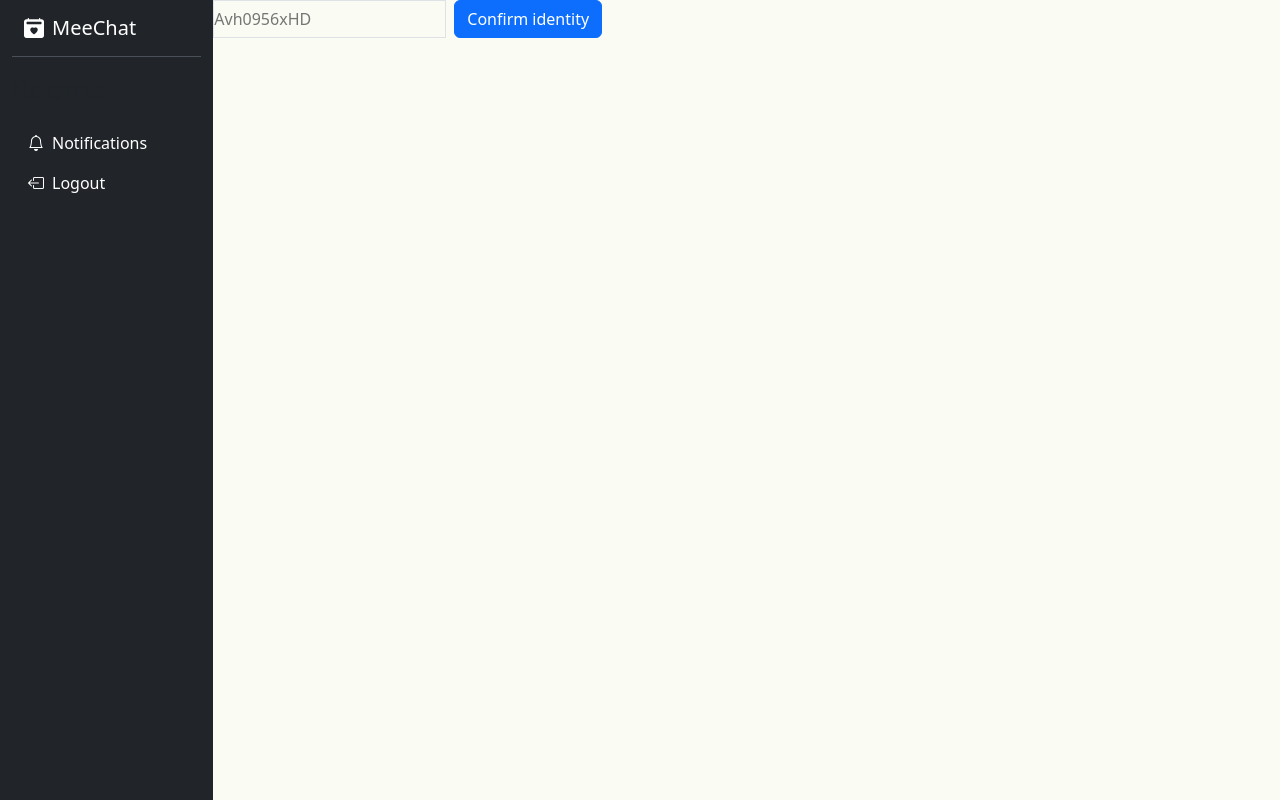
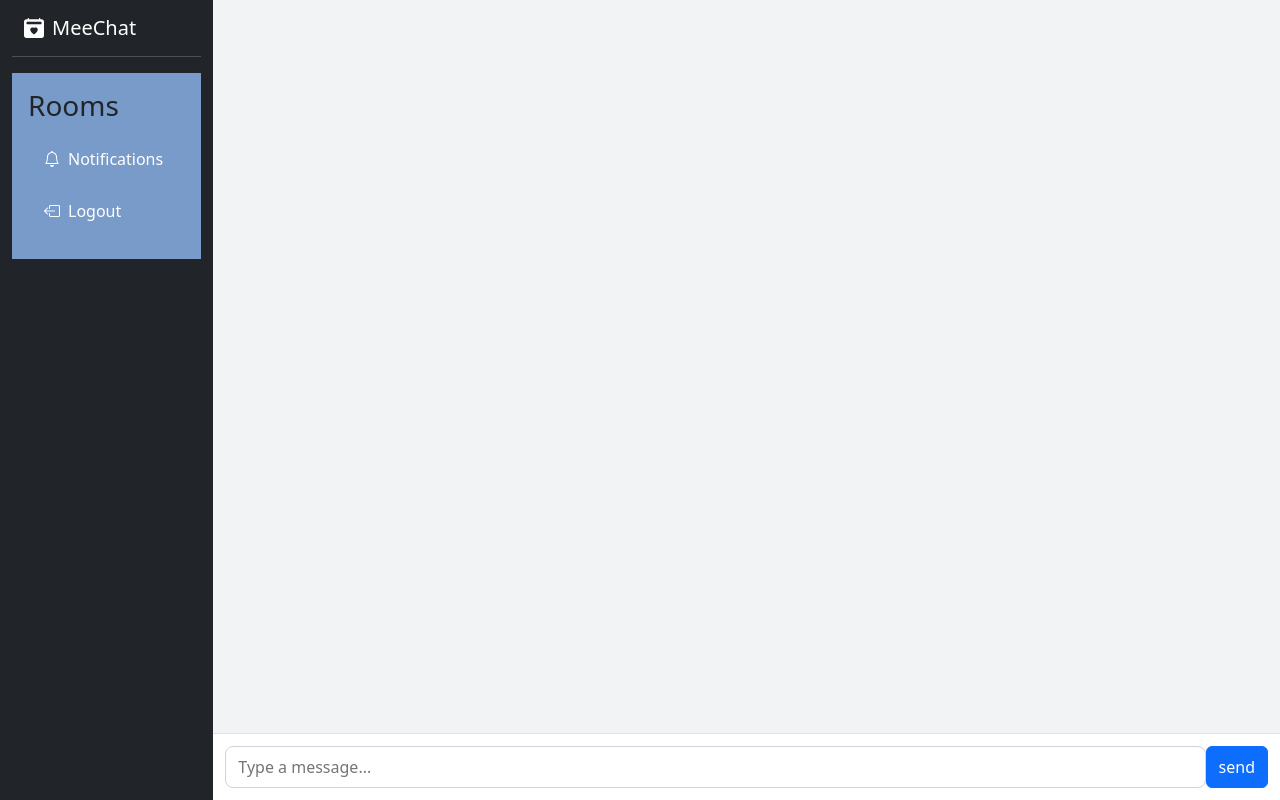
Before and after one commit to katGhost/meechat, a Flask app: page / in a window 1280 px wide. Run offline with Flask 3, Linux system fonts and the light colour scheme; some libraries are stand-ins or nearby versions.

Commit message:
chat room template created

```diff
--- a/static/css/styles.css
+++ b/static/css/styles.css
@@ -14,6 +14,84 @@ body {
     height: 100vh;
 }
 
+#main-nav-container {
+}
+
+#nav-top {
+    background-color: #789bc9;
+    padding: 1rem;
+    overflow-y: auto;
+}
+
 #navLinkContainer {
     white-space: no-wrap;
 }
+
+#navLinkContainer a {
+    /* background: rgba(255, 150, 90, .9); */
+    margin-bottom: .75rem;
+    border-radius: 5px;
+}
+
+/* Full page wrapper */
+.main-rooms-container {
+  height: 100vh;
+  display: flex;
+  background-color: #f8f9fa; /* Bootstrap light */
+}
+
+/* Optional left panel / form area */
+/*.form-container {
+  width: 280px;
+  min-width: 250px;
+  border-right: 1px solid #dee2e6;
+  background-color: #ffffff;
+  padding: 1rem;
+  overflow-y: auto;
+}*/
+
+/* Main chat area */
+.main-chat {
+  flex: 1;
+  display: flex;
+  flex-direction: column;
+  background-color: #e9ecef;
+}
+
+/* Chat messages area */
+.chat {
+  flex: 1;
+  padding: 1rem;
+  overflow-y: auto;
+  background-color: #f1f3f5;
+}
+
+/* Individual message example (future use) */
+.chat-message {
+  margin-bottom: 0.75rem;
+  padding: 0.5rem 0.75rem;
+  background-color: #ffffff;
+  border-radius: 0.5rem;
+  max-width: 75%;
+}
+
+/* Input area fixed to bottom */
+.input-chat {
+  border-top: 1px solid #dee2e6;
+  padding: 0.75rem;
+  background-color: #ffffff;
+}
+
+/* Input styling */
+.input-chat input,
+.input-chat textarea {
+  width: 100%;
+  border-radius: 0.5rem;
+  border: 1px solid #ced4da;
+  padding: 0.5rem 0.75rem;
+}
+
+/* Prevent resize breaking layout */
+.input-chat textarea {
+  resize: none;
+}
--- a/templates/base.html
+++ b/templates/base.html
@@ -28,12 +28,12 @@
                 </nav>
 
                 <!-- Vertical alignmetnt -->
-                <div class="sticky-top">
-                    <nav class="nav flex-column" id="navLinkContainer">
+                <div class="sticky-top" id="nav-top">
+                    <nav av class="nav flex-column" id="navLinkContainer">
                         <div class="rooms-list">
                             <h3 class="rooms-title mb-3">Rooms</h3>
                             {% for room in rooms %}
-                            <a class="nav-link text-white bg-primary" href="#">
+                            <a id="room-item" class="nav-link text-white bg-dark" href="#">
                                 <i class="bi bi-people"></i><span class="d-none d-sm-inline ms-2">{{ room }}</span>
                             </a>
                             {% endfor %}
--- a/templates/index.html
+++ b/templates/index.html
@@ -3,15 +3,23 @@
 {% block title %} Home {% endblock %}
 
 {% block content %}
-    <div class="form-container">
-        <form method="POST" class="row g-2">
-            <div class="col-auto">
-                <label for="finding-rooms" class="visually-hidden">Enter Room Name | Code</label>
-                <input type="text" autocomplete required class="form-control-plaintext border" id="roomCode" placeholder="Avh0956xHD" value="">
+    <div class="main-rooms-container">
+        <div class="form-container">
+            <!-- rooms / form / controls -->
+        </div>
+
+        <div class="main-chat">
+            <div class="chat">
+            <!-- messages render here -->
             </div>
-            <div class="col-auto">
-                <button type="submit" class="btn btn-primary mb-3">Confirm identity</button>
+
+            <div class="input-chat d-flex justify-content-end">
+                <input type="text" placeholder="Type a message..." />
+                <button class="btn btn-primary send" id="send-btn">send</button>
             </div>
-        </form>
+        </div>
     </div>
+
+
+
 {% endblock %}
```
